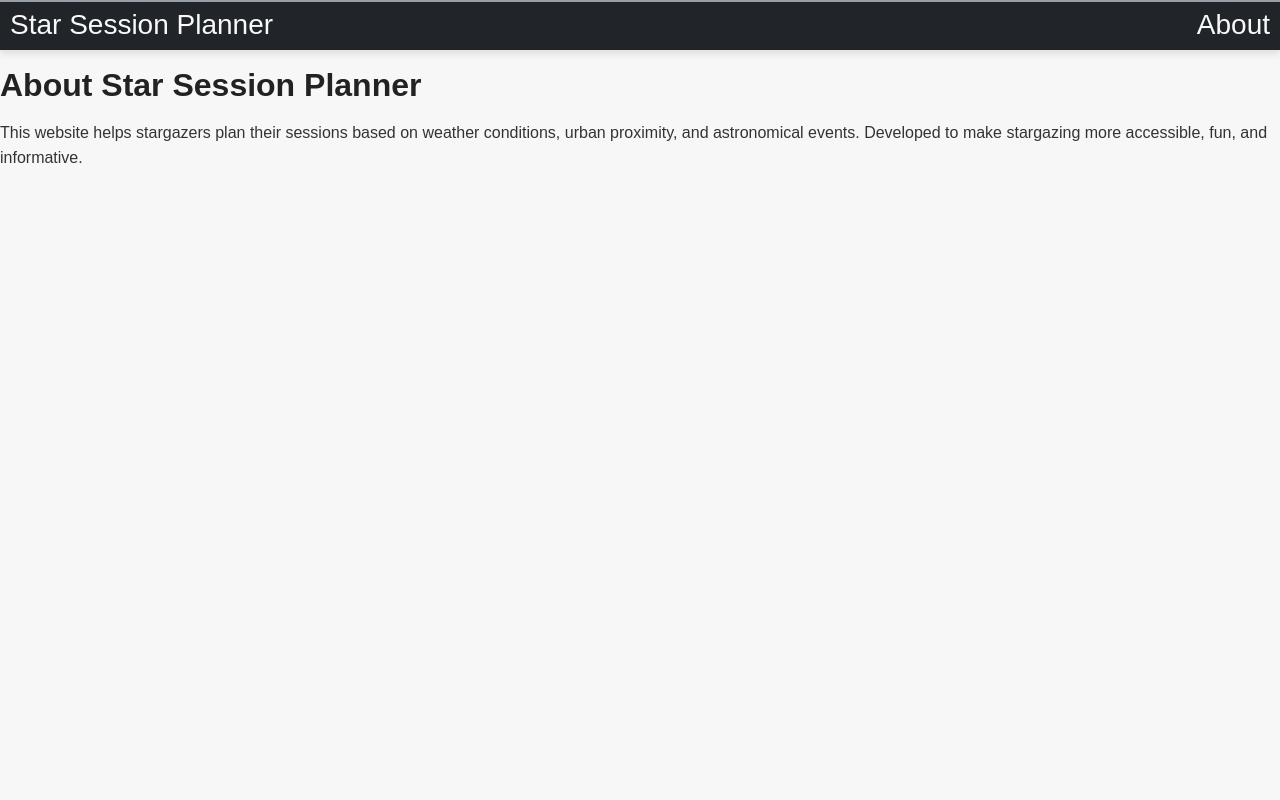
After one commit to kjanus03/star-session-planner, a Flask app: page /about in a window 1280 px wide. The commit adds this page. Run offline with Flask 3, Linux system fonts and the light colour scheme; some libraries are stand-ins or nearby versions.

Commit message:
Fixed moon phases display, added about page, modernized the look.

```diff
--- a/app/routes.py
+++ b/app/routes.py
@@ -30,6 +30,9 @@ def index():
 
     return render_template('index.html', form=form)
 
+@main.route('/about')
+def about():
+    return render_template('about.html')
 
 def get_coordinates_from_city(city_name):
     nominatim_client = NominatimClient()
@@ -37,7 +40,6 @@ def get_coordinates_from_city(city_name):
 
 # Create a wrapper function to process coordinates from the city form
 def process_coordinates_with_city(latitude, longitude):
-    # This reuses the process_coordinates logic with latitude and longitude from the form
     return process_coordinates_with_lat_lon(latitude, longitude)
 
 def process_coordinates_with_lat_lon(latitude, longitude):
@@ -102,7 +104,7 @@ def process_coordinates():
         logging.info(f"Formatted JSON response correctly")
 
 
-        return jsonify({'formatted_result': formatted_result, 'data': result})
+        return jsonify({'formatted_result': 'aaa', 'data': result})
 
     except Exception as e:
         logging.error(f"Error processing coordinates: {e}")
--- a/app/static/css/global.css
+++ b/app/static/css/global.css
@@ -11,15 +11,16 @@ body {
 }
 
 /* global font settings */
-h1, h2, h3, h4, h5, h6 {
+h2, h3, h4, h5, h6 {
     font-family: 'Montserrat', sans-serif;
     color: #222;
     margin-bottom: 10px;
     font-weight: 700;
 }
 
-h1 {
-    font-size: 2.5rem;
+h1, a {
+    color: #f8f9fa;
+    font-weight: 500;
 }
 
 h2 {
@@ -34,7 +35,7 @@ h4 {
     font-size: 1.5rem;
 }
 
-p, a {
+p{
     font-size: 1rem;
     line-height: 1.6;
     color: #333;
--- a/app/static/css/layout.css
+++ b/app/static/css/layout.css
@@ -6,33 +6,6 @@ body {
     font-family: Montserrat, sans-serif;
     display: flex;
     flex-direction: column;
-}
-
-/* Topbar Styles */
-.topbar {
-    background-color: #212529;
-    color: #f8f9fa !important;
-    padding: 5px 10px;
-    text-align: left;
-    font-weight: 600;
-    font-size: 1rem;
-    box-shadow: 0 4px 8px rgba(0, 0, 0, 0.1);
-    display: flex;
-    justify-content: space-between;
-    align-items: center;
-    position: fixed;
-    top: 0;
-    left: 0;
-    right: 0;
-    z-index: 1000;
-    height: 40px;
-    line-height: 0;
-}
-
-.topbar h1 {
-    font-size: 2.0rem;
-    color: #f8f9fa !important;
-    margin: 0;
 }
 
 #content {
--- a/app/static/css/sidebar.css
+++ b/app/static/css/sidebar.css
@@ -47,11 +47,15 @@
     border-bottom: 1px solid #ccc;
 }
 
-.tabcontent {
+.tabcontent{
     display: none;
     padding: 6px 12px;
     border-top: none;
     margin-top: 10px;
+}
+
+.sidebar a {
+    color: #333;
 }
 
 .info-section {
--- a/app/static/css/styles.css
+++ b/app/static/css/styles.css
@@ -3,4 +3,5 @@
 @import 'sidebar.css';
 @import 'forms.css';
 @import 'charts.css';
+@import 'topbar.css';
 @import 'global.css';
--- /dev/null
+++ b/app/static/css/topbar.css
@@ -0,0 +1,85 @@
+/*topbar.css */
+
+.topbar {
+    background-color: #212529;
+    color: #f8f9fa !important;
+    padding: 5px 10px;
+    text-align: left;
+    font-weight: 600;
+    font-size: 1rem;
+    box-shadow: 0 4px 8px rgba(0, 0, 0, 0.1);
+    display: flex;
+    justify-content: space-between;
+    align-items: center;
+    position: fixed;
+    top: 0;
+    left: 0;
+    right: 0;
+    z-index: 1000;
+    height: 40px;
+    line-height: 0;
+}
+
+.topbar::before {
+    content: '';
+    position: absolute;
+    top: 0;
+    left: 0;
+    width: 100%;
+    height: 2px;
+    background-color: #969FA8;
+}
+
+.topbar h1{
+    font-size: 1.75rem;
+    color: #f8f9fa !important;
+    line-height: 40px;
+    margin: 0;
+    padding: 0;
+}
+
+
+/* Navigation Styles */
+.topbar-nav ul {
+    list-style: none;
+    display: flex;
+    margin: 0;
+    padding: 0;
+    top: 10px;
+}
+
+.topbar-nav ul li {
+    margin-left: 20px;
+}
+
+.topbar-nav ul li a {
+    /*font-size: 1.4rem;*/
+    color: #f8f9fa;
+    text-decoration: none;
+    font-size: 1.75rem;
+    font-weight: 500;
+    line-height: 40px;
+    transition: color 0.3s ease;
+}
+
+.topbar-nav ul li a:hover {
+    color: #007bff; /* Blue hover color */
+}
+
+/* Adjusting for small screens */
+@media (max-width: 768px) {
+    .topbar {
+        flex-direction: column;
+        height: auto;
+        padding: 15px;
+    }
+
+    .topbar-nav ul {
+        flex-direction: column;
+        align-items: center;
+    }
+
+    .topbar-nav ul li {
+        margin: 10px 0;
+    }
+}
--- a/app/static/js/scripts.js
+++ b/app/static/js/scripts.js
@@ -143,15 +143,17 @@ function renderGeographicalInfo(data) {
     let html = '';
 
     if (data.terrain_types) {
-        html += `<div class="info-section"><h3>Terrain Types</h3><p>${data.terrain_types}</p></div>`;
+        if (data.terrain_types !== 'Unknown terrain type'){
+            html += `<div class="info-section"><h3><i class="fas fa-tree"></i> Terrain Types</h3><p>${data.terrain_types}</p></div>`;
+        }
     }
 
     if (data.elevation) {
-        html += `<div class="info-section"><h3>Elevation</h3><p>${data.elevation} meters</p></div>`;
+        html += `<div class="info-section"><h3><i class="fas fa-mountain"></i> Elevation</h3><p>${data.elevation} meters</p></div>`;
     }
 
     if (data.location_info) {
-        html += `<div class="info-section"><h3>Location Info</h3>`;
+        html += `<div class="info-section"><h3><i class="fas fa-map-marked-alt"></i> Location Info</h3>`;
         Object.entries(data.location_info).forEach(([key, value]) => {
             // rounding latitude and longitude to 4 decimal places
             if (key.toLowerCase() === 'latitude' || key.toLowerCase() === 'longitude') {
@@ -163,19 +165,18 @@ function renderGeographicalInfo(data) {
     }
 
     if (data.urban_centers) {
-        html += `<div class="info-section"><h3>Urban Centers</h3>`;
+        html += `<div class="info-section"><h3><i class="fas fa-map-signs"></i> Urban Centers</h3>`;
         data.urban_centers.forEach(center => {
             html += `<p>${center.name} (${Number(center.latitude.toFixed(2))}, ${Number(center.longitude.toFixed(2))}) ${center.distance.toFixed(2)} km away</p>`;
         });
         html += `</div>`;
     }
 
-    if (data.distance_from_urban_center) {
-        html += `<div class="info-section"><h3>Distance from Nearest Urban Center</h3><p>${data.distance_from_urban_center.toFixed(2)} km</p></div>`;
-    }
 
     if (data.nearest_urban_center) {
-        html += `<div class="info-section"><h3>Nearest Urban Center</h3><p>${data.nearest_urban_center.name} (${data.nearest_urban_center.latitude.toFixed(2)}, ${data.nearest_urban_center.longitude.toFixed(2)})</p></div>`;
+        html += `<div class="info-section"><h3><i class="fas fa-city"></i> Nearest Urban Center</h3><p>${data.nearest_urban_center.name}
+                (${data.nearest_urban_center.latitude.toFixed(2)},
+                ${data.nearest_urban_center.longitude.toFixed(2)}) is ${data.distance_from_urban_center.toFixed(2)} kilometers away.</p></div>`;
     }
 
     return html;
@@ -316,7 +317,7 @@ function renderAstronomicalInfo(data) {
 
         if (data.astronomical_events.visible_planets) {
             html += '<div class="info-section">'
-            html += `<h3>Visible Planets</h3>`;
+            html += `<h3><i class="fas fa-globe"></i> Visible Planets</h3>`;
             data.astronomical_events.visible_planets.forEach(event => {
                 html += `<p>${event.planet} at ${new Date(event.time).toLocaleTimeString()}: Altitude ${event.altitude.toFixed(2)}, Azimuth ${event.azimuth.toFixed(2)}</p>`;
             });
@@ -325,7 +326,7 @@ function renderAstronomicalInfo(data) {
 
         if (data.astronomical_events.conjunctions) {
             html += '<div class="info-section">'
-            html += `<h3>Conjunctions</h3>`;
+            html += `<h3><i class="fas fa-route"> </i>Conjunctions</h3>`;
             data.astronomical_events.conjunctions.forEach(event => {
                 html += `<p>${event.description} at ${new Date(event.time).toLocaleTimeString()}</p>`;
             });
@@ -334,7 +335,7 @@ function renderAstronomicalInfo(data) {
 
         if (data.astronomical_events.meteor_showers) {
             html += '<div class="info-section">'
-            html += `<h3>Meteor Showers</h3>`;
+            html += `<h3><i class="fas fa-meteor"></i> Meteor Showers</h3>`;
             data.astronomical_events.meteor_showers.forEach(event => {
                 html += `<p><b>The ${event.name} meteor shower is active!</b> <br>This meteor shower has the
                 <a href="https://en.wikipedia.org/w/index.php?title=Zenithal_hourly_rate&useskin=vector">ZHR</a> of ${event.zhr}<br><br>Shower starts: ${new Date(event.start).toLocaleDateString()}
@@ -346,7 +347,7 @@ function renderAstronomicalInfo(data) {
 
         if (data.astronomical_events.moon_info) {
             html += '<div class="info-section">'
-            html += `<h3>Moon Info</h3>`;
+            html += `<h3><i class="fas fa-moon"></i> Moon</h3>`;
             html += `<p>Moonrise: ${new Date(data.astronomical_events.moon_info.moonrise).toLocaleTimeString()}</p>`;
             html += `<p>Moonset: ${new Date(data.astronomical_events.moon_info.moonset).toLocaleTimeString()}</p>`;
             html += `<p>Moon Phase: ${data.astronomical_events.moon_info.moon_phase ? data.astronomical_events.moon_info.moon_phase : 'Unknown'}</p>`;
--- /dev/null
+++ b/app/templates/about.html
@@ -0,0 +1,21 @@
+<!DOCTYPE html>
+<html lang="en">
+<head>
+    <meta charset="UTF-8">
+    <title>About</title>
+</head>
+<body>
+    {% extends "base.html" %}
+
+    {% block title %}About - Star Session Planner{% endblock %}
+
+    {% block content %}
+    <div class="about-section">
+        <h2>About Star Session Planner</h2>
+        <p>This website helps stargazers plan their sessions based on weather conditions, urban proximity, and astronomical events. Developed to make stargazing more accessible, fun, and informative.</p>
+    </div>
+    {% endblock %}
+
+
+</body>
+</html>
--- a/app/templates/base.html
+++ b/app/templates/base.html
@@ -8,8 +8,14 @@
 </head>
 <body>
     <header class="topbar">
-        <h1>Star Session Planner</h1>
-
+        <div class="topbar-left">
+            <h1><a href="{{ url_for('main.index') }}" style="text-decoration:none">Star Session Planner</a></h1>
+        </div>
+        <nav class="topbar-nav">
+            <ul>
+                <li><a href="{{ url_for('main.about') }}">About</a></li>
+            </ul>
+        </nav>
     </header>
 
     <div id="content">
--- a/app/utilities/JSONFormatter.py
+++ b/app/utilities/JSONFormatter.py
@@ -98,7 +98,6 @@ class JSONFormatter:
             f"Temperature: {self.convert_to_serializable(current_weather['temperature_2m']):.2f} °C",
             f"Time: {datetime.datetime.fromtimestamp(self.convert_to_serializable(current_weather['time'])).strftime('%d.%m.%Y, %H:%M:%S')}"
         ]
-        print(weather)
         return f"Current Weather:\n" + "\n".join(weather)
 
     def format_hourly_weather(self, hourly_weather: list[dict[str, Any]]) -> str:
@@ -117,7 +116,6 @@ class JSONFormatter:
                 f"Cloud Cover: {cloud_cover}"
             )
             weather_entries.append(entry)
-        print(weather_entries)
         return "Hourly Weather:\n" + "\n".join(weather_entries)
 
     def format_daily_weather(self, daily_weather: list[dict[str, Any]]) -> str:
@@ -166,17 +164,14 @@ class JSONFormatter:
         event_strings = []
         for key, value in events.items():
             if isinstance(value, list):
-                # Convert all items in the list to serializable format
                 serializable_items = [self.convert_to_serializable(item) for item in value]
 
                 if any(isinstance(item, dict) for item in serializable_items):
-                    # If the list contains dictionaries, format them nicely
                     event_strings.append(
                         f"{key.replace('_', ' ').capitalize()}:\n" +
                         "\n".join([json.dumps(item, indent=4) for item in serializable_items])
                     )
                 else:
-                    # If the list contains simple values, just join them into a string
                     event_strings.append(
                         f"{key.replace('_', ' ').capitalize()}: {', '.join(map(str, serializable_items))}")
             elif isinstance(value, dict):
```
Also changed, not shown: app/services/AstronomicalEvents.py (+4 -7 lines), app/templates/index.html (+8 -3 lines).
